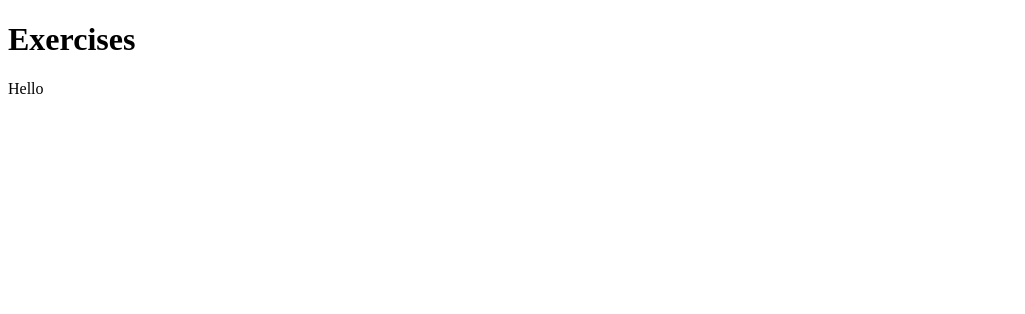
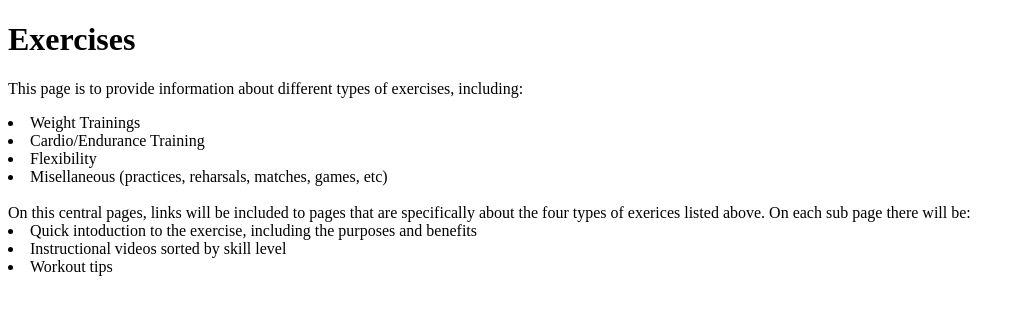
Before and after one commit to kkbaweja/CalHacks-Website1, a plain HTML site: page Public/exercises.html in a window 1280 px wide. Shown: the whole page, without its empty margins (0-1025 px from the left). Drawn offline with Linux system fonts and the light colour scheme.

Commit message:
Update exercises.html

```diff
--- a/Public/exercises.html
+++ b/Public/exercises.html
@@ -1,7 +1,25 @@
 <!DOCTYPE html>
 <html>
+<head>
+	<title>Exercise</title>
+
+	<link rel="stylesheet" type="text/css" href="Top Heirarchy Formatting.css">
+</head>
+
 <body>
 <h1>Exercises</h1>
-<p>Hello</p>
+<p>This page is to provide information about different types of exercises, including:
+
+<li>Weight Trainings</li>
+<li>Cardio/Endurance Training</li>
+<li>Flexibility</li>
+<li>Misellaneous (practices, reharsals, matches, games, etc)</li>
+
+<br>On this central pages, links will be included to pages that are specifically about the four types of exerices listed above. On each sub page there will be:
+
+<li>Quick intoduction to the exercise, including the purposes and benefits</li>
+<li>Instructional videos sorted by skill level</li>
+<li>Workout tips</li>
+</p>
 </body>
 </html>
```
